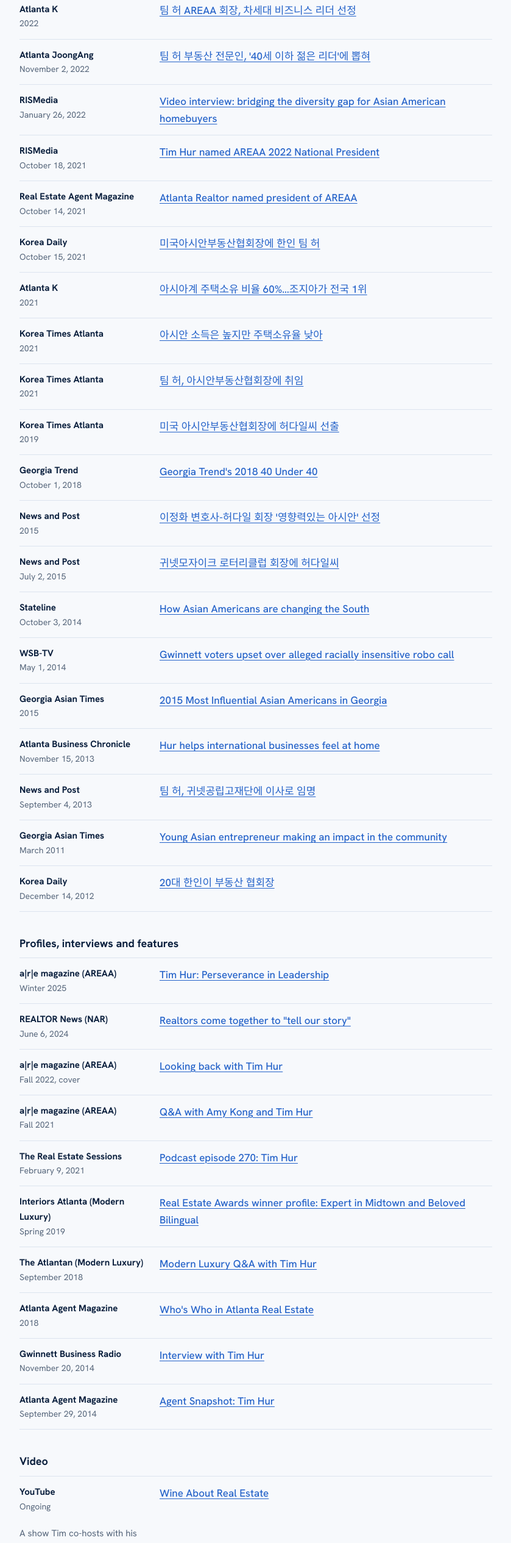
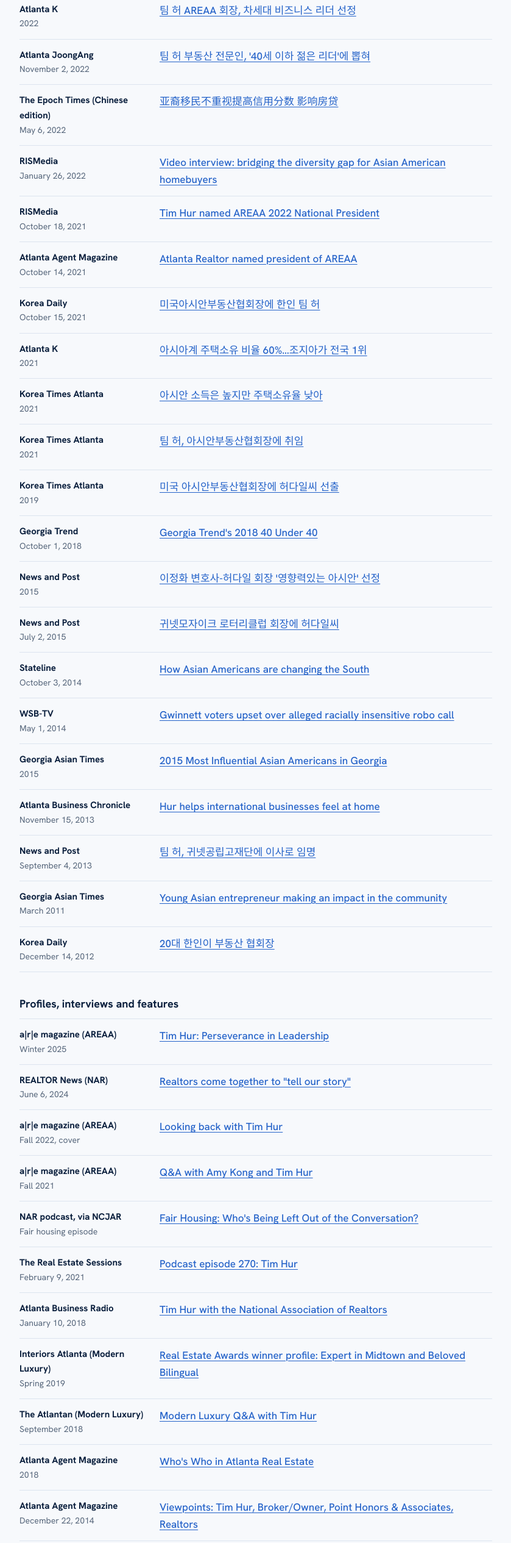
Before and after one commit to pohotech/timhur-site, a plain HTML site: page press/index.html in a window 1280 px wide. Shown: the part 1040-3570 px from the top of the page at 61% size, without its empty margins (364-1203 px from the left). Drawn offline with Linux system fonts and the light colour scheme.

Commit message:
Press: add Epoch Times 2022, Atlanta Agent Viewpoints 2014, Atlanta Business Radio 2018, NAR fair housing podcast; Inman Connect ambassador on timeline
Co-Authored-By: Claude Opus 5.5 <noreply@anthropic.com>
Claude-Session: https://claude.ai/code/session_01RawNjNV4hg6k2u3YuG9bYW

```diff
--- a/press/index.html
+++ b/press/index.html
@@ -80,9 +80,10 @@
         <li><span class="outlet">Atlanta Business Chronicle<small>November 1, 2022</small></span><a href="https://www.bizjournals.com/atlanta/news/2022/11/01/40-under-40-age-39-2022-class.html">40 Under 40: the 2022 class</a></li>
         <li><span class="outlet">Atlanta K<small>2022</small></span><a href="https://atlantak.com/%ED%8C%80-%ED%97%88-areaa-%ED%9A%8C%EC%9E%A5-%EC%B0%A8%EC%84%B8%EB%8C%80-%EB%B9%84%EC%A6%88%EB%8B%88%EC%8A%A4-%EB%A6%AC%EB%8D%94-%EC%84%A0%EC%A0%95/" lang="ko">팀 허 AREAA 회장, 차세대 비즈니스 리더 선정</a></li>
         <li><span class="outlet">Atlanta JoongAng<small>November 2, 2022</small></span><a href="https://www.atlantajoongang.com/48501" lang="ko">팀 허 부동산 전문인, '40세 이하 젊은 리더'에 뽑혀</a></li>
+        <li><span class="outlet">The Epoch Times (Chinese edition)<small>May 6, 2022</small></span><a href="https://www.epochtimes.com/gb/22/5/6/n13728428.htm" lang="zh">亚裔移民不重视提高信用分数 影响房贷</a></li>
         <li><span class="outlet">RISMedia<small>January 26, 2022</small></span><a href="https://www.rismedia.com/2022/01/26/bridging-the-diversity-gap-for-asian-american-homebuyers/">Video interview: bridging the diversity gap for Asian American homebuyers</a></li>
         <li><span class="outlet">RISMedia<small>October 18, 2021</small></span><a href="https://www.rismedia.com/2021/10/18/tim-hur-areaa-national-president/">Tim Hur named AREAA 2022 National President</a></li>
-        <li><span class="outlet">Real Estate Agent Magazine<small>October 14, 2021</small></span><a href="https://denveragentmagazine.com/2021/10/14/atlanta-realtor-named-president-of-areaa/">Atlanta Realtor named president of AREAA</a></li>
+        <li><span class="outlet">Atlanta Agent Magazine<small>October 14, 2021</small></span><a href="https://atlantaagentmagazine.com/2021/10/14/atlanta-realtor-named-president-of-areaa/">Atlanta Realtor named president of AREAA</a></li>
         <li><span class="outlet">Korea Daily<small>October 15, 2021</small></span><a href="https://www.koreadaily.com/article/20211015121712015" lang="ko">미국아시안부동산협회장에 한인 팀 허</a></li>
         <li><span class="outlet">Atlanta K<small>2021</small></span><a href="https://atlantak.com/%EC%95%84%EC%8B%9C%EC%95%84%EA%B3%84-%EC%A3%BC%ED%83%9D%EC%86%8C%EC%9C%A0-%EB%B9%84%EC%9C%A8-60-%EC%A1%B0%EC%A7%80%EC%95%84%EA%B0%80-%EC%A0%84%EA%B5%AD-1%EC%9C%84/" lang="ko">아시아계 주택소유 비율 60%…조지아가 전국 1위</a></li>
         <li><span class="outlet">Korea Times Atlanta<small>2021</small></span><a href="https://higoodday.com/news/958064" lang="ko">아시안 소득은 높지만 주택소유율 낮아</a></li>
@@ -106,10 +107,13 @@
         <li><span class="outlet">REALTOR News (NAR)<small>June 6, 2024</small></span><a href="https://www.nar.realtor/news/real-estate-news/realtors-come-together-to-tell-our-story">Realtors come together to "tell our story"</a></li>
         <li><span class="outlet">a|r|e magazine (AREAA)<small>Fall 2022, cover</small></span><a href="https://issuu.com/areaa/docs/fall22_a_r_e_finalfinal">Looking back with Tim Hur</a></li>
         <li><span class="outlet">a|r|e magazine (AREAA)<small>Fall 2021</small></span><a href="https://issuu.com/areaa/docs/fall21_a_r_e">Q&amp;A with Amy Kong and Tim Hur</a></li>
+        <li><span class="outlet">NAR podcast, via NCJAR<small>Fair housing episode</small></span><a href="https://ncjar.com/industry-360/news-publications/ncjar-news/fair-housing-who-s-being-left-out-of-the-conversation-2">Fair Housing: Who's Being Left Out of the Conversation?</a></li>
         <li><span class="outlet">The Real Estate Sessions<small>February 9, 2021</small></span><a href="https://www.therealestatesessions.com/episodes/season/6/">Podcast episode 270: Tim Hur</a></li>
+        <li><span class="outlet">Atlanta Business Radio<small>January 10, 2018</small></span><a href="https://businessradiox.com/podcast/atlantabusinessradio/national-association-of-realtors/">Tim Hur with the National Association of Realtors</a></li>
         <li><span class="outlet">Interiors Atlanta (Modern Luxury)<small>Spring 2019</small></span><a href="https://cdn.chime.me/image/fs/cmsbuild/202042/12/original_e4d7e45c-9947-41a5-acff-ac46d6d1cf34.png">Real Estate Awards winner profile: Expert in Midtown and Beloved Bilingual</a></li>
         <li><span class="outlet">The Atlantan (Modern Luxury)<small>September 2018</small></span><a href="https://digital.modernluxury.com/publication/?i=520769&amp;p=123">Modern Luxury Q&amp;A with Tim Hur</a></li>
         <li><span class="outlet">Atlanta Agent Magazine<small>2018</small></span><a href="https://atlantaagentmagazine.com/whos-who-2018/tim-hur-point-honors-and-associates-realtors/">Who's Who in Atlanta Real Estate</a></li>
+        <li><span class="outlet">Atlanta Agent Magazine<small>December 22, 2014</small></span><a href="https://atlantaagentmagazine.com/2014/12/22/viewpoints-tim-hur-brokerowner-point-honors-associates-realtors-metro-atlanta/">Viewpoints: Tim Hur, Broker/Owner, Point Honors &amp; Associates, Realtors</a></li>
         <li><span class="outlet">Gwinnett Business Radio<small>November 20, 2014</small></span><a href="https://gwinnettbusinessradio.brxarchive.com/2014/11/20/tim-hur/">Interview with Tim Hur</a></li>
         <li><span class="outlet">Atlanta Agent Magazine<small>September 29, 2014</small></span><a href="https://atlantaagentmagazine.com/2014/09/29/agent-snapshot-tim-hur-brokerowner-point-honors-associates-realtors-metro-atlanta/">Agent Snapshot: Tim Hur</a></li>
       </ul>
```
Also changed, not shown: timeline/index.html (+1 -1 lines).
